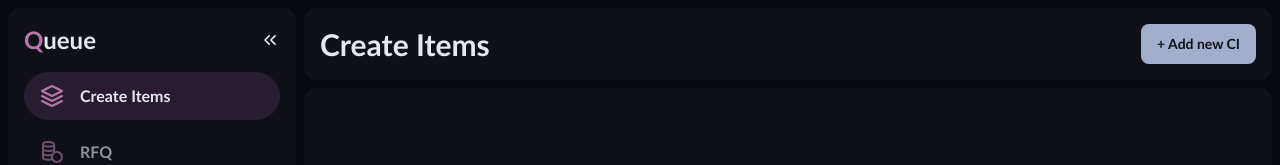
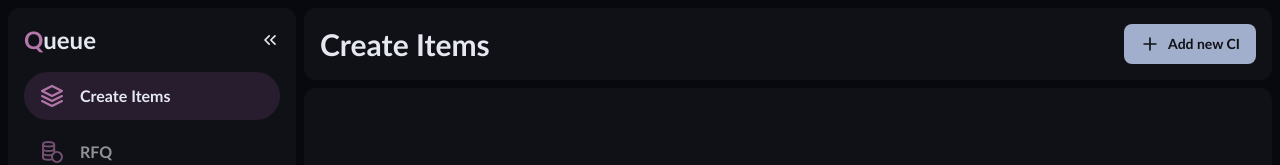
Before and after one commit to ohiienko-r/queue-v2, a React (Vite) app: page /create-items in a window 1280 px wide. Shown: the top 165 px of the page. Built offline with nearby package versions, Linux system fonts and the light colour scheme.

Commit message:
feat: add styled input component, update login form components, update not-found page return button

```diff
--- /dev/null
+++ b/src/components/Input.tsx
@@ -0,0 +1,17 @@
+import { type ComponentProps } from "react";
+import clsx from "clsx";
+
+export default function Input({
+  className,
+  ...props
+}: ComponentProps<"input">) {
+  return (
+    <input
+      className={clsx(
+        "px-3 py-2 border border-white/60 rounded-lg h-10",
+        className
+      )}
+      {...props}
+    />
+  );
+}
--- a/src/components/index.ts
+++ b/src/components/index.ts
@@ -1,2 +1,3 @@
 export { default as Sidebar } from "./Sidebar";
 export { default as Button } from "./Button";
+export { default as Input } from "./Input";
--- /dev/null
+++ b/src/icons/PlusIcon.tsx
@@ -0,0 +1,31 @@
+import { type IconProps } from "../types/app";
+
+export default function PlusIcon({
+  className = "",
+  width = 20,
+  height = 20,
+  color = "currentColor",
+  style = {},
+  ...props
+}: IconProps) {
+  return (
+    <svg
+      width={width}
+      height={height}
+      viewBox="0 0 20 20"
+      fill="none"
+      xmlns="http://www.w3.org/2000/svg"
+      className={className}
+      style={style}
+      {...props}
+    >
+      <path
+        d="M9.99984 4.1665V15.8332M4.1665 9.99984H15.8332"
+        stroke={color}
+        strokeWidth="1.67"
+        strokeLinecap="round"
+        strokeLinejoin="round"
+      />
+    </svg>
+  );
+}
--- a/src/pages/CreateItemPage.tsx
+++ b/src/pages/CreateItemPage.tsx
@@ -1,4 +1,6 @@
 import { Button } from "../components";
+
+import PlusIcon from "../icons/PlusIcon";
 
 export default function CreateItemPage() {
   return (
@@ -6,7 +8,9 @@ export default function CreateItemPage() {
       <header className="flex justify-between items-center bg-background-secondary p-4 rounded-xl">
         <h2 className="font-semibold text-3xl">Create Items</h2>
 
-        <Button>+ Add new CI</Button>
+        <Button>
+          <PlusIcon /> Add new CI
+        </Button>
       </header>
 
       <section className="bg-background-secondary p-4 rounded-xl h-full"></section>
--- a/src/pages/LoginPage.tsx
+++ b/src/pages/LoginPage.tsx
@@ -1,12 +1,12 @@
+import { Input, Button } from "../components";
+
 export default function LoginPage() {
   return (
     <div className="self-center gap-4 grid w-full max-w-72">
-      <h2 className="font-bold text-xl pointer-events-none select-none">
-        Login
-      </h2>
+      <h2 className="font-bold text-3xl">Login</h2>
 
       <form
-        className="gap-2 grid"
+        className="gap-3 grid"
         onSubmit={(e) => {
           e.preventDefault();
         }}
@@ -14,7 +14,7 @@ export default function LoginPage() {
         <div className="gap-1 grid">
           <label htmlFor="email">Email</label>
 
-          <input
+          <Input
             id="email"
             type="text"
             placeholder="example@mail.com"
@@ -25,7 +25,7 @@ export default function LoginPage() {
         <div className="gap-1 grid">
           <label htmlFor="password">Password</label>
 
-          <input
+          <Input
             id="password"
             type="password"
             placeholder="********"
@@ -33,7 +33,7 @@ export default function LoginPage() {
           />
         </div>
 
-        <button type="submit">Login</button>
+        <Button type="submit">Login</Button>
       </form>
     </div>
   );
--- a/src/pages/NotFoundPage.tsx
+++ b/src/pages/NotFoundPage.tsx
@@ -1,6 +1,8 @@
 import { useNavigate } from "react-router";
 
 import { ROUTES_NAMES } from "../router/data";
+
+import { Button } from "../components";
 
 export default function NotFoundPage() {
   const navigate = useNavigate();
@@ -12,7 +14,7 @@ export default function NotFoundPage() {
         <p className="text-3xl">Not Found</p>
       </div>
 
-      <button onClick={() => navigate(ROUTES_NAMES.ROOT)}>Take me home</button>
+      <Button onClick={() => navigate(ROUTES_NAMES.ROOT)}>Take me home</Button>
     </section>
   );
 }
```
